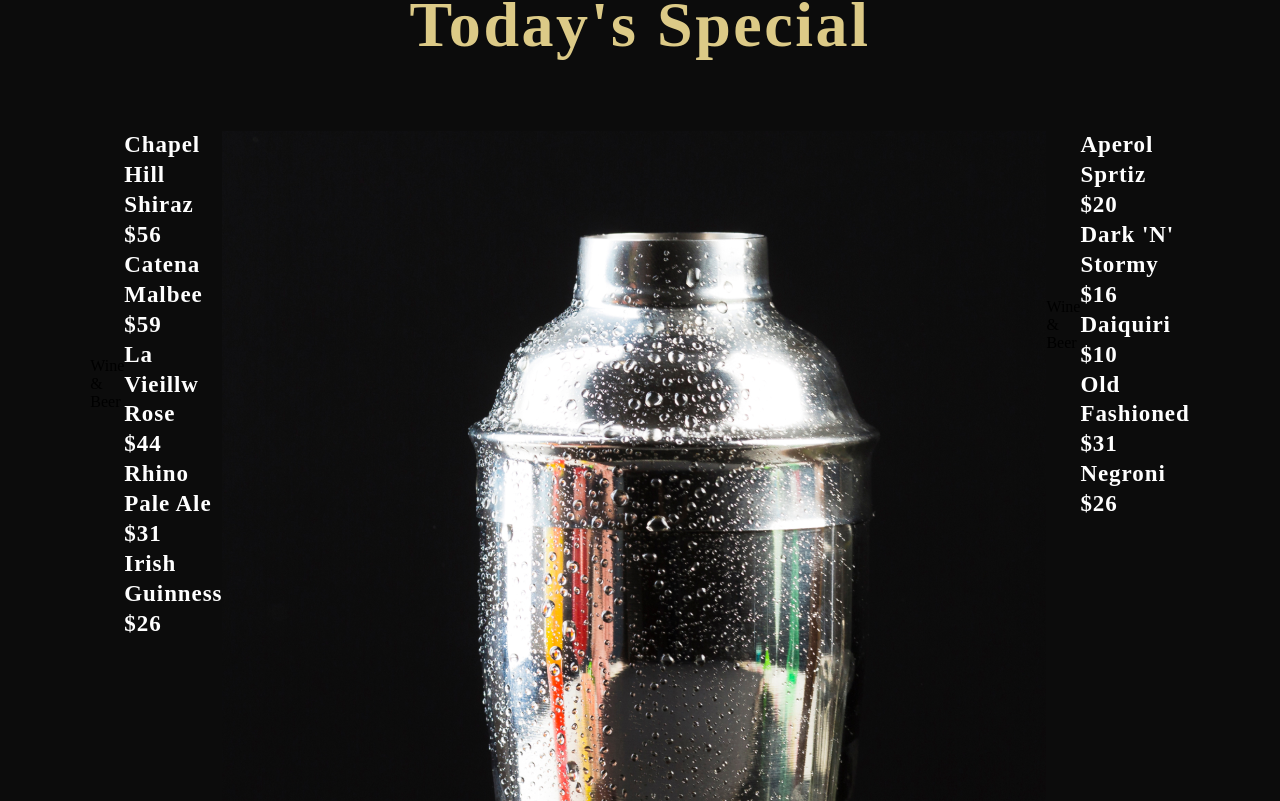
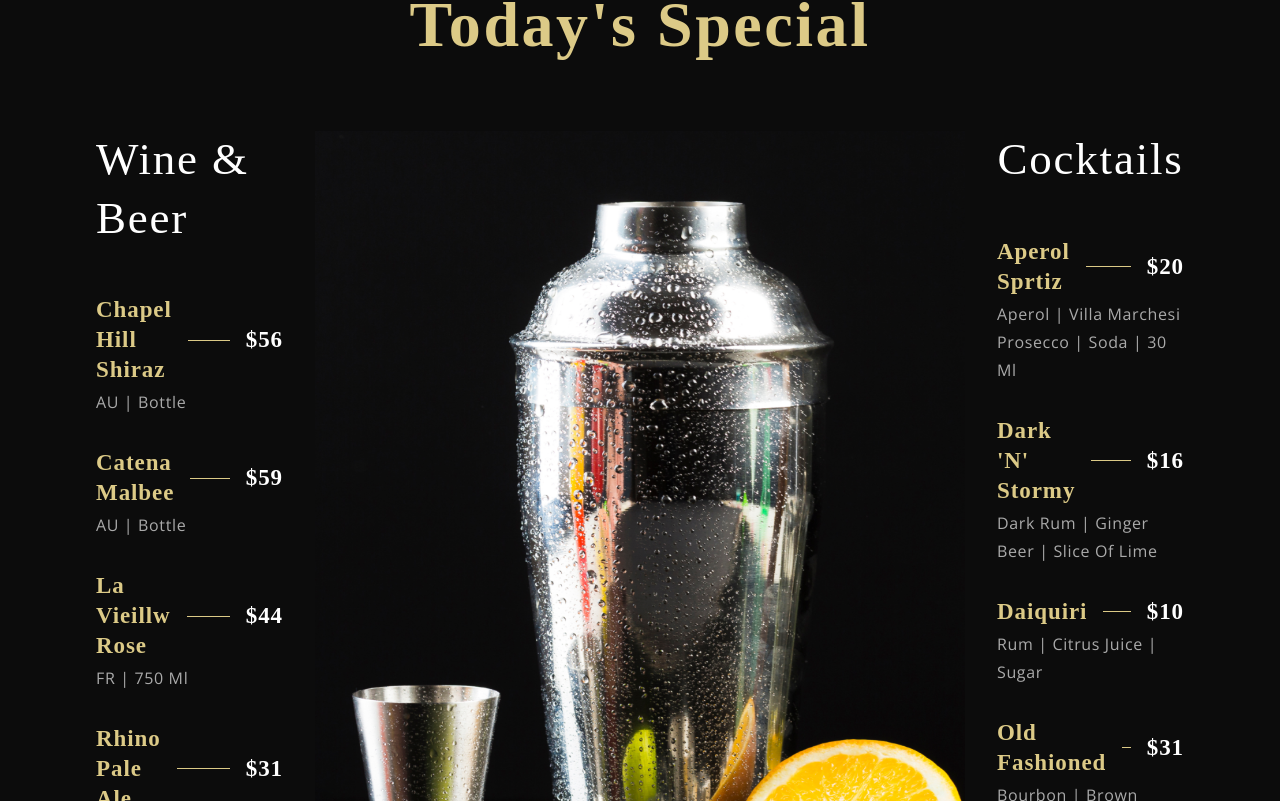
Before and after one commit to TemitopeRekun/Modern-Restaurant-Website-using-React.js, a React (Vite) app: page / in a window 1280 px wide. Shown: the part 2339-3140 px from the top of the page. Built offline with nearby package versions, Linux system fonts and the light colour scheme; a web font is replaced by a local one.

Commit message:
finished styling the special menu section

```diff
--- a/src/components/Menuitem/MenuItem.css
+++ b/src/components/Menuitem/MenuItem.css
@@ -0,0 +1,35 @@
+.app__menuItems {
+	width: 100%;
+	margin: 1rem 0;
+	display: flex;
+	flex-direction: column;
+}
+
+.app__menuItems-head {
+	width: 100%;
+	display: flex;
+	justify-content: space-between;
+	align-items: center;
+}
+
+.app__menuItems-sub {
+	width: 100%;
+	margin-top: 0.2rem;
+}
+
+.app__menuItems-name {
+	flex: 1;
+}
+
+.app__menuItems-dash {
+	width: 90%;
+	height: 1px;
+	background: var(--color-golden);
+	margin: 0 1rem;
+}
+
+.app__menuItems-price {
+	display: flex;
+	justify-content: flex-end;
+	align-items: flex-end;
+}
--- a/src/components/Menuitem/MenuItem.jsx
+++ b/src/components/Menuitem/MenuItem.jsx
@@ -6,15 +6,22 @@
 	<div className="app__menuItems">
 		<div className="app__menuItems-head">
 			<div className="app__menuItems-name">
-				<p className="p__cormorant" style={{ color: "DCCA87" }}>
+				<p className="p__cormorant" style={{ color: "#DCCA87" }}>
 					{title}
 				</p>
 			</div>
+
+			<div className="app__menuItems-dash"></div>
 
 			<div className="app__menuItems-name">
 				<p className="p__cormorant">{price}</p>
 			</div>
 		</div>
+		<div className="app__menuItems-sub">
+			<p className="p__opensans" style={{ color: "#AAA" }}>
+				{tags}
+			</p>
+		</div>
 	</div>
 );
 
--- a/src/container/Menu/SpecialMenu.css
+++ b/src/container/Menu/SpecialMenu.css
@@ -15,3 +15,70 @@
 	justify-content: center;
 	align-items: flex-start;
 }
+
+.app__specialMenu-menu_heading {
+	font-family: var(--font-base);
+	color: var(--color-white);
+	font-size: 45px;
+	line-height: 58.5px;
+	letter-spacing: 0.04em;
+	font-weight: 600px;
+}
+
+.app__specialMenu-menu_wine,
+.app__specialMenu-menu_cocktail {
+	width: 100%;
+	display: flex;
+	flex: 1;
+	flex-direction: column;
+}
+
+.app__specialMenu-menu_img {
+	width: 410px;
+	margin: 0 2rem;
+}
+
+.app__specialMenu-menu_img img {
+	width: 100%;
+	height: auto;
+}
+
+.app__specialMenu-menu_items {
+	display: flex;
+	flex-direction: column;
+	margin: 2rem 0;
+	width: 100%;
+}
+
+@media screen and (max-width: 2000px) {
+	.app__specialMenu-menu_img {
+		width: 650px;
+	}
+
+	.app__specialMenu-menu_img img {
+		height: 920px;
+	}
+}
+
+@media screen and (max-width: 1150px) {
+	.app__specialMenu-menu {
+		flex-direction: column;
+		align-items: center;
+		width: 100%;
+	}
+
+	.app__specialMenu-menu_img {
+		margin: 3rem 0;
+	}
+}
+
+@media screen and (max-width: 650px) {
+	.app__specialMenu-menu_img {
+		width: 100%;
+	}
+
+	.app__specialMenu-menu_heading {
+		font-size: 35px;
+		line-height: 48.5px;
+	}
+}
--- a/src/container/Menu/SpecialMenu.jsx
+++ b/src/container/Menu/SpecialMenu.jsx
@@ -31,8 +31,8 @@
 				<img src={images.menu} alt="menu_img" />
 			</div>
 
-			<div className="app__specialMenu-menu_cocktails flex__center">
-				<p className="app__specialMenu-menu_heading">Wine & Beer</p>
+			<div className="app__specialMenu-menu_cocktail flex__center">
+				<p className="app__specialMenu-menu_heading">Cocktails</p>
 				<div className="app__specialMenu-menu_items">
 					{data.cocktails.map((cocktail, index) => (
 						<MenuItem
@@ -48,7 +48,6 @@
 
 		<div style={{ marginTop: "15px" }}>
 			<button type="button" className="custom__button">
-				{" "}
 				View More
 			</button>
 		</div>
```
Lines whose indentation alone changed are shown as unchanged.
